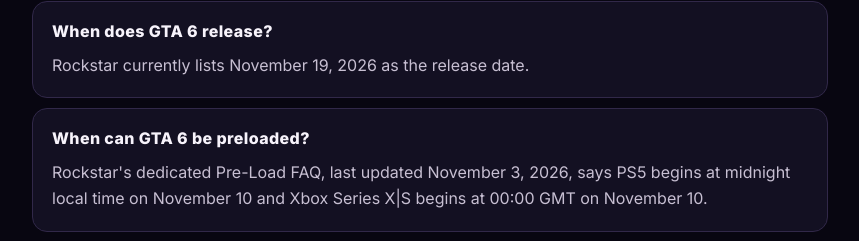
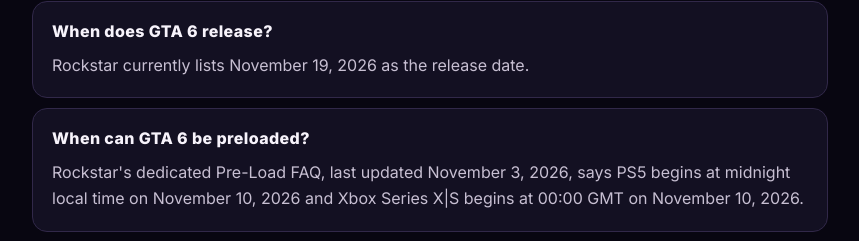
Before and after one commit to DopestT/vicecityforums, a plain HTML site: page gta-6-countdown/index.html in a window 1280 px wide. Shown: the part 2095-2336 px from the top of the page, without its empty margins (48-907 px from the left). Drawn offline with Linux system fonts and the light colour scheme.

Commit message:
Commit regenerated GTA VI preload discovery output

```diff
--- a/gta-6-countdown/index.html
+++ b/gta-6-countdown/index.html
@@ -79,7 +79,7 @@
       <h2>Build your launch crew now</h2>
       <p>A launch-day community is made before launch day. Use the forums to choose what you will explore first, compare official details, save favorite theories, and meet other players without waiting for the city gates to open.</p>
       <p><a class="nav-cta" href="/#categories">Join the GTA 6 launch discussion →</a></p>
-    <h2>Frequently asked questions</h2><div class="faq-list"><article class="faq-item"><h3>When does GTA 6 release?</h3><p>Rockstar currently lists November 19, 2026 as the release date.</p></article><article class="faq-item"><h3>When can GTA 6 be preloaded?</h3><p>Rockstar&#39;s dedicated Pre-Load FAQ, last updated November 3, 2026, says PS5 begins at midnight local time on November 10 and Xbox Series X|S begins at 00:00 GMT on November 10.</p></article><article class="faq-item"><h3>How much storage does the preload need?</h3><p>Rockstar says up to 212 GB of available space depending on the device.</p></article><article class="faq-item"><h3>Is the countdown an exact unlock timer?</h3><p>No. It counts to the launch-date calendar day in your local timezone; exact store unlock times can vary.</p></article></div><section class="join-card"><span class="meta">Your take belongs here</span><h2>Continue the conversation</h2><p>Bring the evidence, theory, clip, or question to a real GTA 6 discussion. Reading is public; posting takes a free member profile.</p><a class="nav-cta" href="https://vicecityforums.com/#categories">Enter Vice City Forums →</a></section></article>
+    <h2>Frequently asked questions</h2><div class="faq-list"><article class="faq-item"><h3>When does GTA 6 release?</h3><p>Rockstar currently lists November 19, 2026 as the release date.</p></article><article class="faq-item"><h3>When can GTA 6 be preloaded?</h3><p>Rockstar&#39;s dedicated Pre-Load FAQ, last updated November 3, 2026, says PS5 begins at midnight local time on November 10, 2026 and Xbox Series X|S begins at 00:00 GMT on November 10, 2026.</p></article><article class="faq-item"><h3>How much storage does the preload need?</h3><p>Rockstar says up to 212 GB of available space depending on the device.</p></article><article class="faq-item"><h3>Is the countdown an exact unlock timer?</h3><p>No. It counts to the launch-date calendar day in your local timezone; exact store unlock times can vary.</p></article></div><section class="join-card"><span class="meta">Your take belongs here</span><h2>Continue the conversation</h2><p>Bring the evidence, theory, clip, or question to a real GTA 6 discussion. Reading is public; posting takes a free member profile.</p><a class="nav-cta" href="https://vicecityforums.com/#categories">Enter Vice City Forums →</a></section></article>
       <aside class="source-box"><h2>Primary sources</h2><p>Facts on this page are checked against first-party material. Community interpretation is labeled separately.</p><ul><li><a href="https://www.rockstargames.com/VI" rel="noopener">Official GTA VI site</a></li><li><a href="https://store.rockstargames.com/game/buy-gta-vi" rel="noopener">Rockstar Store — GTA VI</a></li><li><a href="https://support.rockstargames.com/articles/7nPqOA2uCbpEQHXx7KVrYd/grand-theft-auto-vi-pre-load-faq" rel="noopener">Rockstar Support — GTA VI Pre-Load FAQ</a></li><li><a href="https://support.rockstargames.com/articles/29jV3Cv2cCgvwM1XgtMO5o/grand-theft-auto-vi-regional-pre-load-and-release-times-on-playstation-5-and-xbox-series-x-or-s?pubDate=20261107" rel="noopener">Rockstar Support — Regional pre-load times</a></li><li><a href="https://www.rockstargames.com/newswire/article/k4ak9okk485712/grand-theft-auto-vi-pre-load-begins-on-november-10" rel="noopener">Rockstar Newswire — Pre-load begins November 10</a></li></ul><p><strong>Last checked:</strong><br>November 8, 2026</p></aside>
     </div>
     <section class="related" aria-labelledby="related-title"><h2 id="related-title">Keep exploring GTA 6</h2><div class="related-grid"><a class="related-card" href="https://vicecityforums.com/gta-6-news"><h3>GTA 6 News: Confirmed Updates</h3><span>A clean, source-first GTA 6 news tracker. Official facts are separated from community analysis so you can see what Rockstar has confirmed without rumor being presented as news.</span></a><a class="related-card" href="https://vicecityforums.com/gta-6-release-date"><h3>GTA 6 Release Date &amp; Platforms</h3><span>The current official launch information in one place, with clear labels for what is confirmed and what Rockstar has not announced.</span></a><a class="related-card" href="https://vicecityforums.com/gta-6-characters"><h3>GTA 6 Characters</h3><span>A spoiler-light guide to the people Rockstar has officially introduced across Vice City and Leonida.</span></a></div></section>
```
